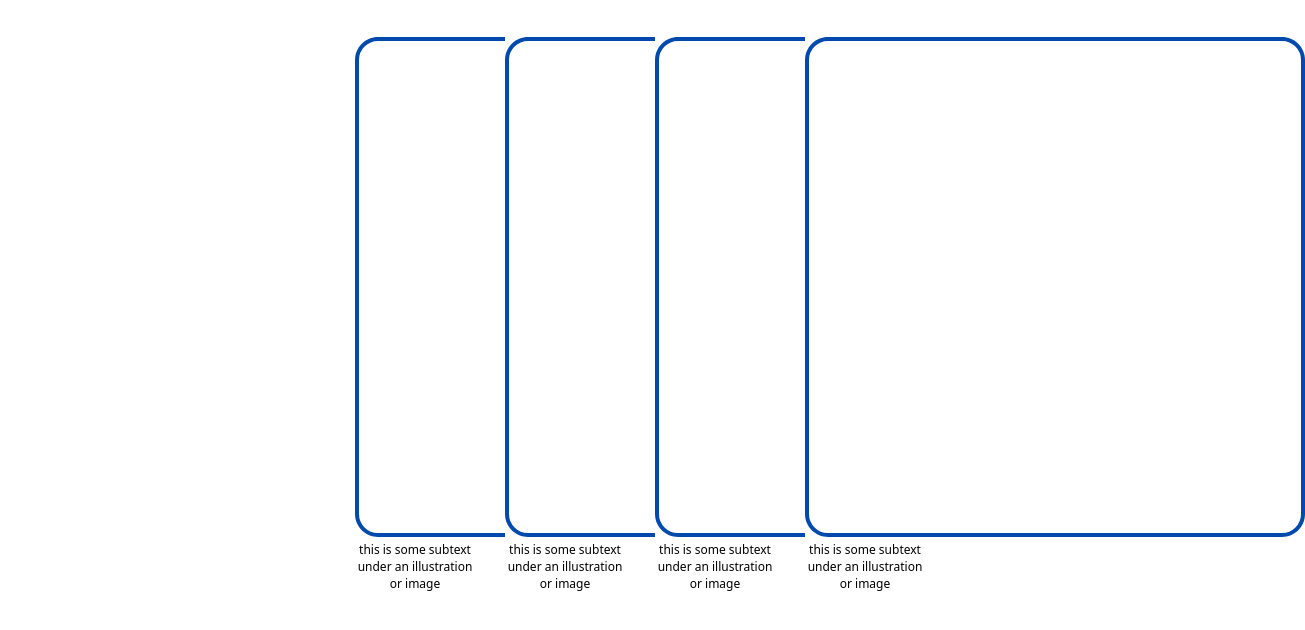
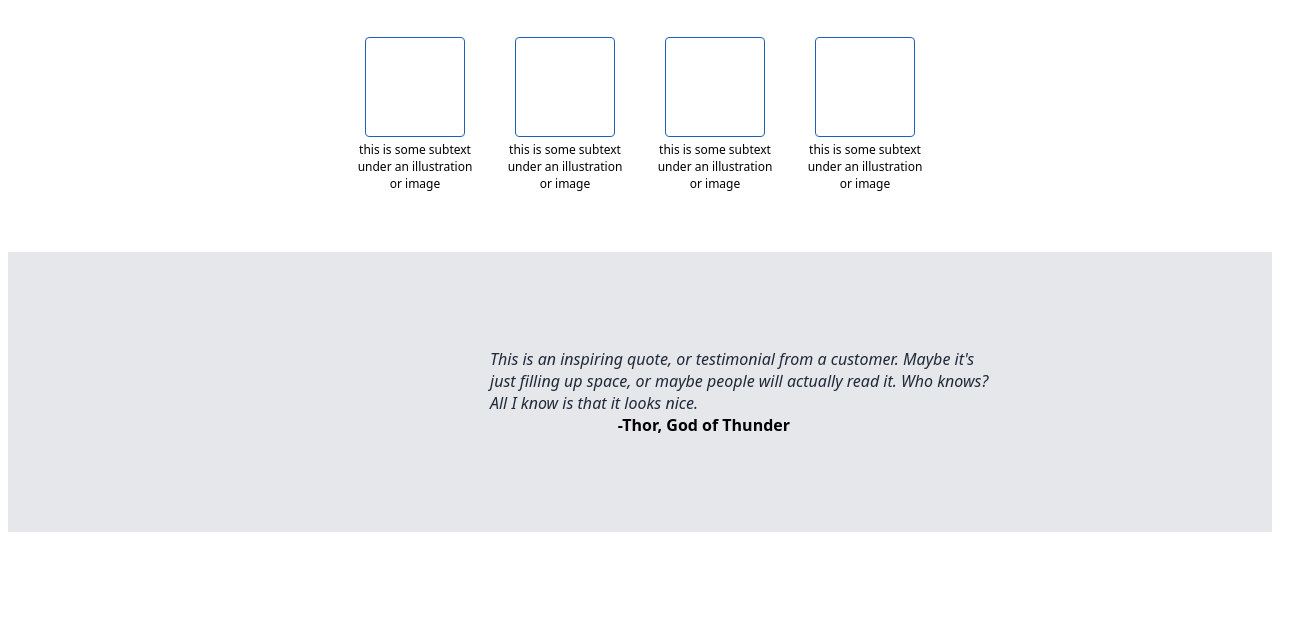
Before and after one commit to lukemulholland/odin-landing-page, a plain HTML site: page index.html in a window 1280 px wide. Shown: the part 628-1258 px from the top of the page, 1305 px wide, since content can reach past the window. After the commit the page ends 1168 px from the top, so only its background shows below. Drawn offline with Linux system fonts and the light colour scheme.

Commit message:
Added section three

```diff
--- a/index.html
+++ b/index.html
@@ -53,5 +53,16 @@
             </div>
         </div>
     </div>
+
+    <div class="section-three">
+        <div class="content-three">
+            <div class="quote">
+                This is an inspiring quote, or testimonial from a customer. Maybe it's just filling up space, or maybe people will actually read it. Who knows? All I know is that it looks nice.
+            </div>
+            <div class="author">
+                -Thor, God of Thunder
+            </div>
+        </div>
+    </div>
 </body>
 </html>
--- a/style.css
+++ b/style.css
@@ -7,7 +7,7 @@ body {
     padding: 20px;
     display: flex;
     flex-direction: column;
-    /* align-items: center; */
+    align-items: center;
 }
 
 .logo {
@@ -20,6 +20,7 @@ body {
     display: flex;
     justify-content: space-between;
     align-items: center;
+    width: 800px;
 }
 
 ul {
@@ -41,6 +42,7 @@ a {
     display: flex;
     flex-direction: row;
     justify-content: space-between;
+    max-width: 800px;
 }
 
 .hero-left {
@@ -88,9 +90,43 @@ button {
     padding: 30px;
 }
 
+.content-two img {
+    width: 100px;
+    height: 100px;
+}
+
 .info {
     font-size: 12px;
     max-width: 120px;
     padding: 10px;
     text-align: center;
 }
+
+.section-three {
+    background-color: #E5E7EB;
+    display: flex;
+    flex-direction: column;
+    justify-content: center;
+    align-items: center;
+    height: 280px;
+}
+
+.content-three {
+    width: 300px;
+    /* display: flex; */
+}
+
+.quote {
+    width: 500px;
+    size: 36px;
+    font-style: italic;
+    font-weight: lighter;
+    color: #1F2937;
+    align-items: left;
+}
+
+.author {
+    justify-content: flex-end;
+    font-weight: bold;
+    justify-self: flex-end;
+}
```
